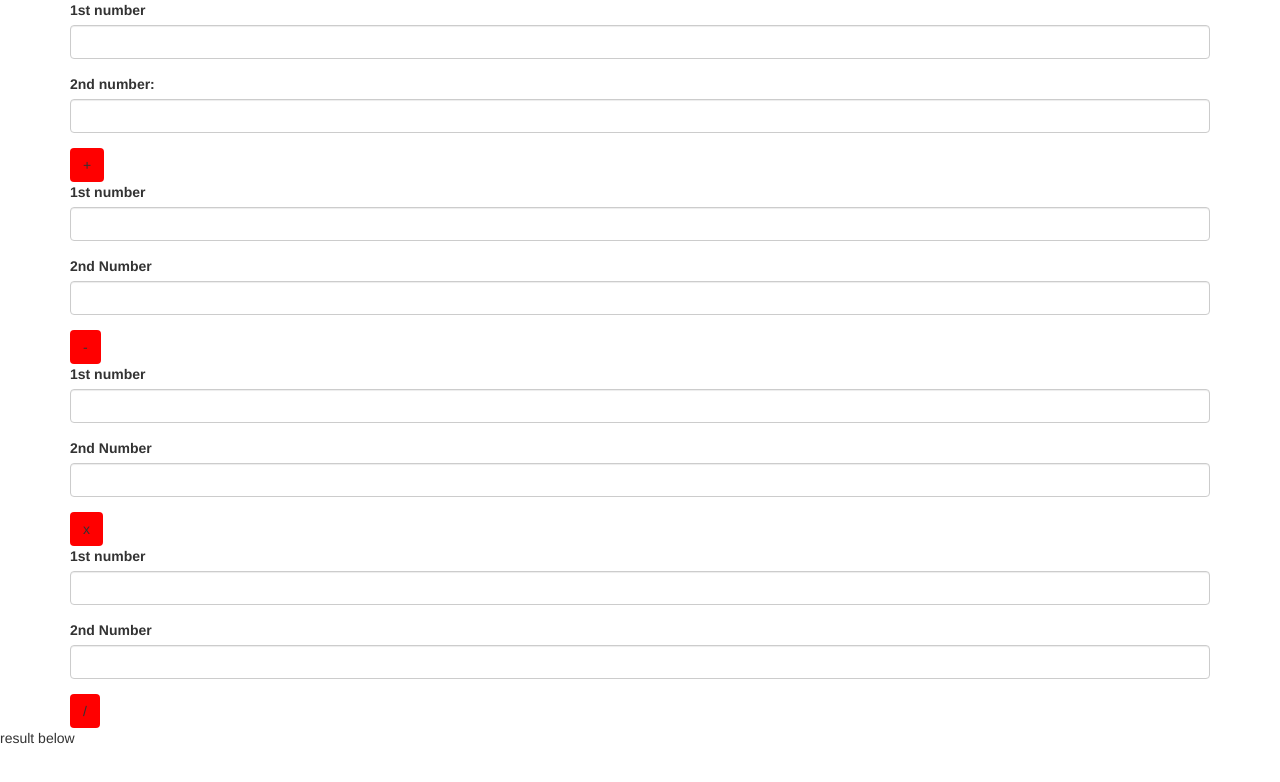
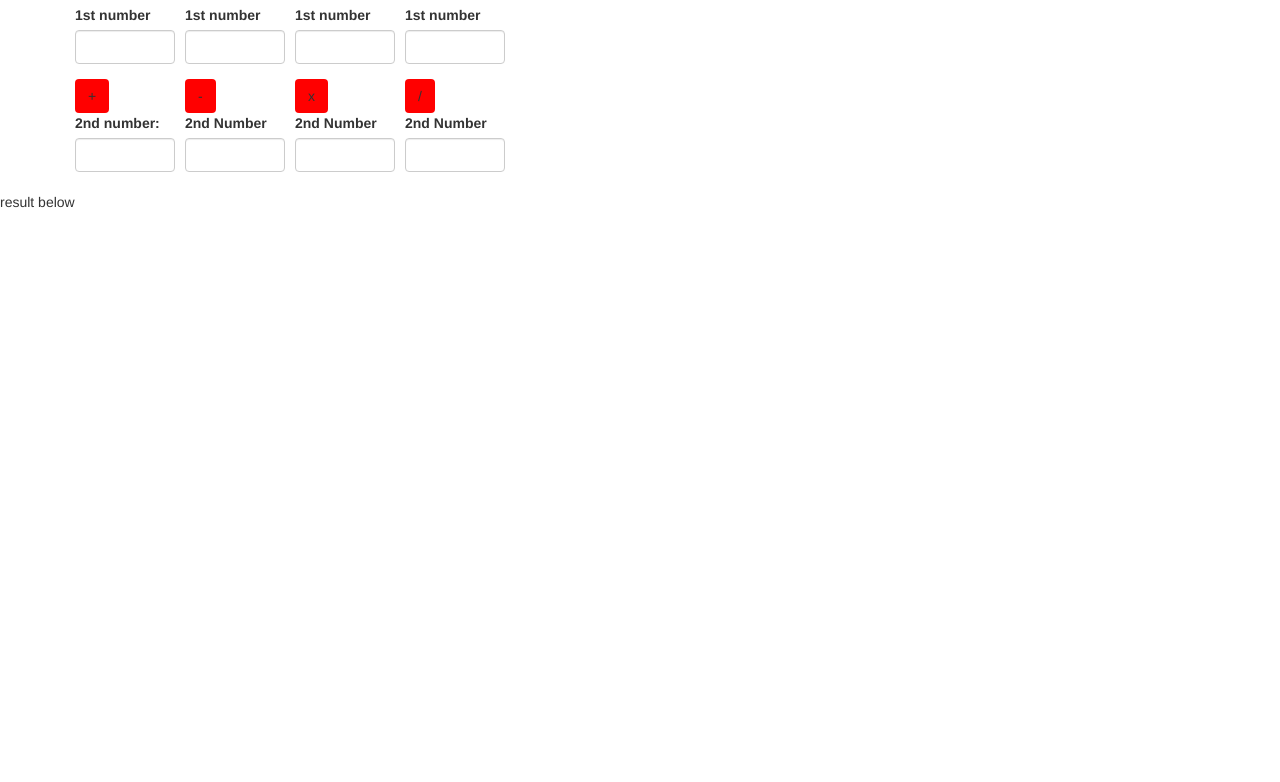
Before and after one commit to RyanDuff613/calculator, a plain HTML site: page index.html in a window 1280 px wide. Drawn offline with Linux system fonts and the light colour scheme.

Commit message:
add styling to calculator forms

```diff
--- a/css/styles.css
+++ b/css/styles.css
@@ -1,3 +1,10 @@
 .btn {
   background-color: red;
 }
+
+form {
+  max-width: 100px;
+  min-width: 50px;
+  float: left;
+  margin: 5px;
+}
--- a/index.html
+++ b/index.html
@@ -16,11 +16,11 @@
           <label for="add1">1st number</label>
           <input id="add1" class="form-control" type="text">
         </div>
+        <button type="submit" class="btn">+</button>
         <div class="form-group">
           <label for="add2">2nd number:</label>
           <input id="add2" class="form-control" type="text">
         </div>
-        <button type="submit" class="btn">+</button>
       </form>
 
       <form id="subtract">
@@ -28,11 +28,11 @@
           <label for="sub1">1st number</label>
           <input id="sub1" class="form-control" type="text">
         </div>
+        <button type="submit" class="btn">-</button>
         <div class="form-group">
           <label for="sub2">2nd Number</label>
           <input id="sub2" class="form-control" type="text">
         </div>
-        <button type="submit" class="btn">-</button>
       </form>
 
       <form id="multiply">
@@ -40,11 +40,11 @@
           <label for="multiply1">1st number</label>
           <input id="multiply1"class="form-control" type="text">
         </div>
+        <button type="submit" class="btn">x</button>
         <div class="form-group">
           <label for="multiply2">2nd Number</label>
           <input id="multiply2"class="form-control" type="text">
         </div>
-        <button type="submit" class="btn">x</button>
       </form>
 
       <form id="divide">
@@ -52,11 +52,11 @@
           <label for="divide1">1st number</label>
           <input id="divide1"class="form-control" type="text">
         </div>
+        <button type="submit" class="btn">/</button>
         <div class="form-group">
           <label for="divide2">2nd Number</label>
           <input id="divide2"class="form-control" type="text">
         </div>
-        <button type="submit" class="btn">/</button>
       </form>
 
     </div>
```
